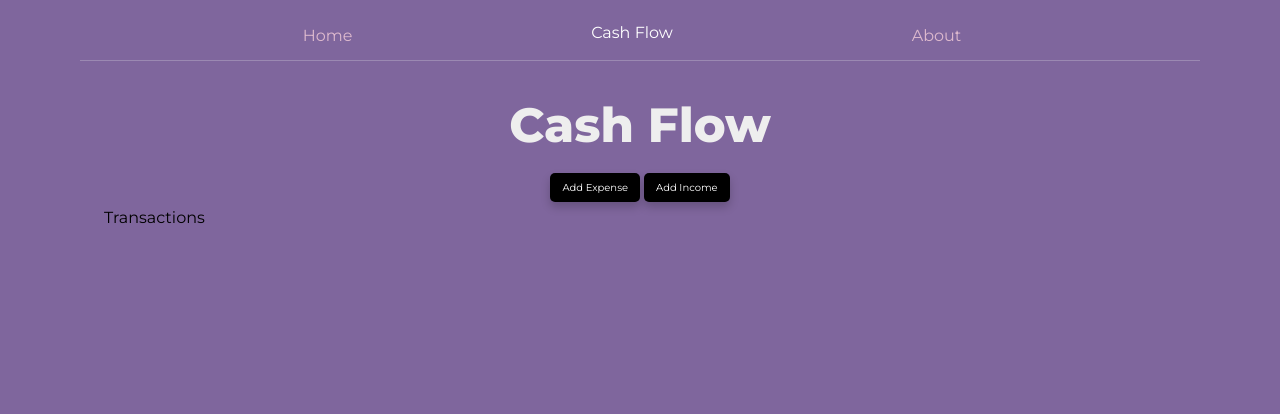
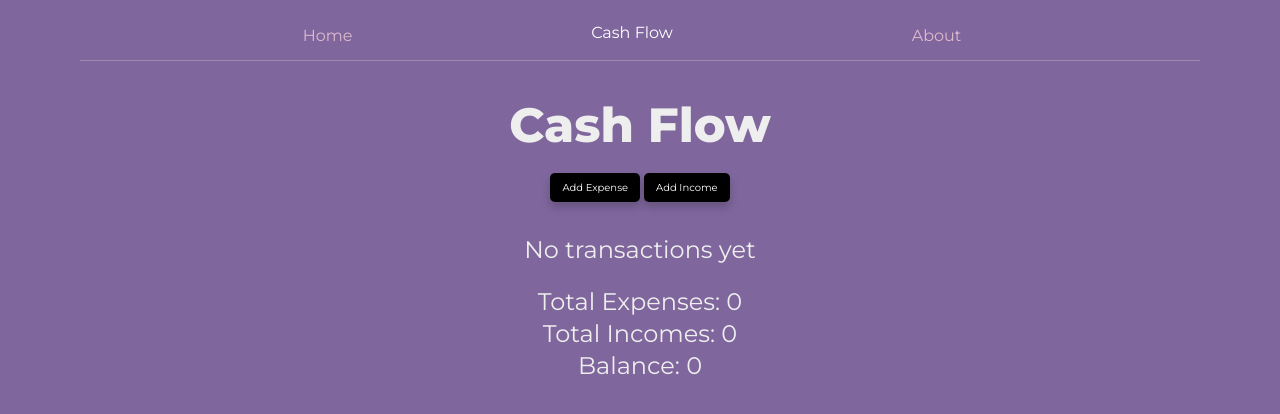
Before and after one commit to shanipenkar/cash-control, a React (Create React App) app: page /cashflow in a window 1280 px wide. Shown: the top 414 px of the page. Built offline with nearby package versions, Linux system fonts and the light colour scheme.

Commit message:
total expenses and total incomes logic added

```diff
--- a/src/components/AddTransactionForm.jsx
+++ b/src/components/AddTransactionForm.jsx
@@ -12,7 +12,7 @@ const AddTransactionForm = ({type}) => {
     id:"",
     date: today,
     name: "",
-    amount: "",
+    amount: 0,
     category: "",
     description: "",
     type: type
--- a/src/pages/Cashflow.jsx
+++ b/src/pages/Cashflow.jsx
@@ -1,4 +1,4 @@
-import React, { useContext, useEffect } from "react";
+import React, { useState, useContext, useEffect } from "react";
 import { useHistory } from "react-router-dom";
 import { TransactionContext } from "../TransactionsContext";
 import "../shared/styles.css";
@@ -11,10 +11,21 @@ const Cashflow = () => {
   //   console.log(transactions);
   // }, [transactions]);
   const { state, dispatch } = useContext(TransactionContext);
+  const [TotalExpenses, setTotalExpenses] = useState(0);
+  const [TotalIncomes, setTotalIncomes] = useState(0);
 
   useEffect(() => {
     // This function is called whenever transactions change
-    console.log('useEffect activated:', state);
+    setTotalIncomes(
+      state.transactions.reduce((acc, current) => {
+        return current.type === "income" ? acc + Number(current.amount) : acc;
+      }, 0)
+    );
+    setTotalExpenses(
+      state.transactions.reduce((acc, current) => {
+        return current.type === "expense" ? acc + Number(current.amount) : acc;
+      }, 0)
+    );
   }, [state]);
 
   const onAddExpensePress = () => {
@@ -44,16 +55,47 @@ const Cashflow = () => {
           Add Income
         </button>
       </div>
-      <div>
-        <h1>Transactions</h1>
-        {state.transactions.map((transaction) => (
-          <div key={transaction.id}>
-            <h1 className="text-black">name: {transaction.name}</h1>
-            <h2 className="text-black">id: {transaction.id}</h2>
-            <h2 className="text-black">amount: {transaction.amount}</h2>
-            <h2 className="text-black">type: {transaction.type}</h2>
-          </div>
-        ))}
+
+      <div className="pt-7">
+        {state.transactions.length === 0 ? (
+          <p className="text-center text-2xl text-[#EEEEEE]">
+            No transactions yet
+          </p>
+        ) : (
+          <table className="table-auto w-full text-center shadow-md">
+            <thead className="bg-primary text-white">
+              <tr className="text-sm font-medium">
+                <th className="border px-4 py-2">Date</th>
+                <th className="border px-4 py-2">Name</th>
+                <th className="border px-4 py-2">Type</th>
+                <th className="border px-4 py-2">Amount</th>
+                <th className="border px-4 py-2">Category</th>
+                <th className="border px-4 py-2">Description</th>
+                <th className="border px-4 py-2">Actions</th>
+              </tr>
+            </thead>
+            <tbody>
+              {state.transactions.map((transaction) => (
+                <tr key={transaction.id} className="text-sm font-medium">
+                  <td className="border px-4 py-2">{transaction.date}</td>
+                  <td className="border px-4 py-2">{transaction.name}</td>
+                  <td className="border px-4 py-2">{transaction.type}</td>
+                  <td className="border px-4 py-2">{transaction.amount}</td>
+                  <td className="border px-4 py-2">{transaction.category}</td>
+                  <td className="border px-4 py-2">
+                    {transaction.description}
+                  </td>
+                  <td className="border px-4 py-2"></td>
+                </tr>
+              ))}
+            </tbody>
+          </table>
+        )}
+        <div className=" pt-5 text-center text-2xl text-[#EEEEEE]">
+        <p>Total Expenses: {TotalExpenses}</p>
+        <p>Total Incomes: {TotalIncomes}</p>
+        <p>Balance: {TotalIncomes-TotalExpenses}</p>
+        </div>
       </div>
     </div>
   );
```
